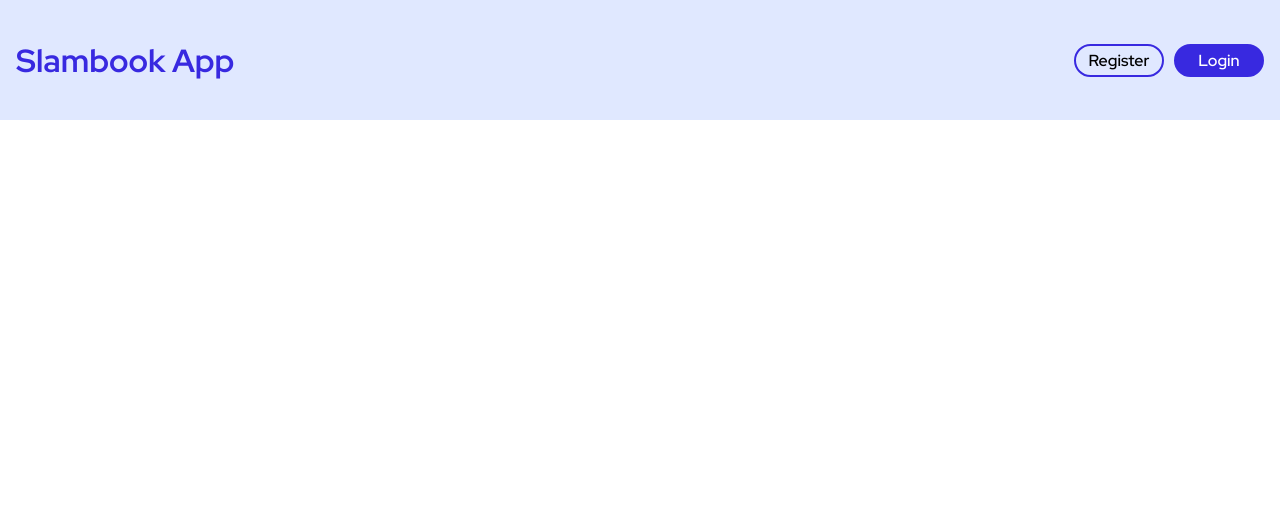
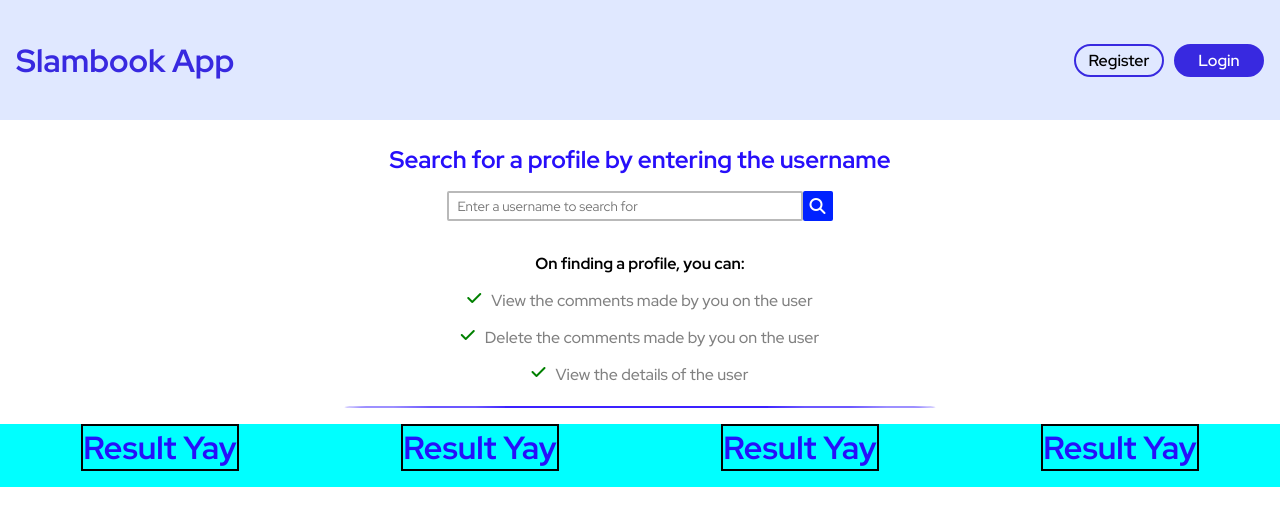
Before and after one commit to mritul/task-3-slambook, a React (Create React App) app in the folder frontend/: page /search in a window 1280 px wide. Shown: the top 526 px of the page. Built offline with nearby package versions, Linux system fonts and the light colour scheme.

Commit message:
Search page made

```diff
--- a/frontend/src/App.css
+++ b/frontend/src/App.css
@@ -22,6 +22,30 @@
   color: rgb(0, 94, 161);
 }
 
+.underline {
+  width: 70%;
+  background-color: rgb(211, 211, 211);
+  height: 2px;
+  border-radius: 50%;
+  margin: auto;
+  color: transparent;
+  display: block;
+  margin-top: 0.3rem;
+  margin-bottom: 1rem;
+}
+
+.underline-lg {
+  width: 100%;
+  background-color: rgb(60, 34, 255);
+  height: 2px;
+  border-radius: 50%;
+  margin: auto;
+  color: transparent;
+  display: block;
+  margin-top: 0.3rem;
+  margin-bottom: 1rem;
+}
+
 /* Navbar */
 .Navbar {
   height: 15vh;
@@ -37,6 +61,7 @@
   font-size: 2rem;
   color: hsl(245, 75%, 52%);
   font-weight: 700;
+  cursor: pointer;
 }
 
 .btn-panel {
@@ -97,18 +122,6 @@ main {
   width: 50%;
   min-width: 310px;
   max-width: 500px;
-}
-
-.underline {
-  width: 70%;
-  background-color: rgb(211, 211, 211);
-  height: 2px;
-  border-radius: 50%;
-  margin: auto;
-  color: transparent;
-  display: block;
-  margin-top: 0.3rem;
-  margin-bottom: 1rem;
 }
 
 #login-form {
@@ -281,11 +294,24 @@ main {
   margin-bottom: 1rem;
 }
 
+.underline-dashboard-mobile {
+  display: none;
+}
+
+/* Comments section of dashboard */
+.comments-section-instruction {
+  color: grey;
+  font-weight: 500;
+}
+
+/* Search */
 .search-field-card {
   display: flex;
   flex-direction: column;
   align-items: center;
+  align-self: start;
   width: 50%;
+  min-width: 310px;
   padding: 1.5rem;
 }
 
@@ -301,7 +327,7 @@ main {
 .search-user-btn {
   width: 30px;
   height: 30px;
-  background-color: hsl(245, 75%, 52%);
+  background-color: hsl(232, 100%, 50%);
   border-radius: 2px;
   color: white;
   transition: 1s ease;
@@ -334,15 +360,14 @@ main {
 }
 
 .search-field-card .title-msg {
-  align-self: flex-start;
+  align-self: center;
   font-size: 1rem;
 }
 
 .features {
   display: flex;
   flex-direction: column;
-  align-items: flex-start;
-  margin-left: 2rem;
+  align-items: center;
 }
 
 .features p {
@@ -357,14 +382,18 @@ main {
   color: green;
 }
 
-.underline-dashboard-mobile {
-  display: none;
+/* Results section of Search page */
+.Results {
+  width: 100vw;
+  display: flex;
+  justify-content: space-around;
+  flex-wrap: wrap;
+  background-color: aqua;
 }
 
-/* Comments section of dashboard */
-.comments-section-instruction {
-  color: grey;
-  font-weight: 500;
+.Result {
+  border: 2px solid black;
+  margin-bottom: 1rem;
 }
 
 /* @media queries */
@@ -395,21 +424,12 @@ main {
     flex-direction: column;
   }
 
-  .search-field-card,
-  .profile-card {
-    width: 100%;
-  }
-
   .underline-dashboard-mobile {
     display: block;
   }
 
   .profile-card {
     margin-bottom: 2rem;
-  }
-
-  .features p {
-    text-align: start;
   }
 }
 
@@ -426,18 +446,6 @@ main {
   .Register > h1 {
     font-size: 0.5rem;
   }
-
-  .search-field-card .title-msg {
-    align-self: center;
-  }
-
-  .features {
-    margin-left: 0;
-  }
-
-  .features p {
-    text-align: center;
-  }
 }
 
 /* Animations */
--- a/frontend/src/App.jsx
+++ b/frontend/src/App.jsx
@@ -4,6 +4,7 @@ import Navbar from "./components/Navbar.jsx";
 import Login from "./components/Login.jsx";
 import Register from "./components/Register.jsx";
 import Dashboard from "./components/Dashboard.jsx";
+import Search from "./components/Search.jsx";
 import { BrowserRouter as Router, Routes, Route } from "react-router-dom";
 
 function App() {
@@ -80,6 +81,16 @@ function App() {
                 />
               }
             />
+            <Route
+              exact
+              path="/search"
+              element={
+                <Search
+                  userNotFound={userNotFound}
+                  setUserNotFound={setUserNotFound}
+                />
+              }
+            />
           </Routes>
         </main>
       </Router>
--- a/frontend/src/components/Dashboard.jsx
+++ b/frontend/src/components/Dashboard.jsx
@@ -1,6 +1,5 @@
 import React from "react";
-import HelperMessage from "./HelperMessage";
-const Dashboard = ({ userNotFound, setUserNotFound }) => {
+const Dashboard = () => {
   return (
     <div className="Dashboard">
       <h1 className="dashboard-title">Dashboard</h1>
@@ -19,34 +18,6 @@ const Dashboard = ({ userNotFound, setUserNotFound }) => {
           </div>
         </div>
         <div className="underline underline-dashboard-mobile">-</div>
-        <div className="search-field-card">
-          <h1 className="main-title">
-            Search for a profile by entering the username
-          </h1>
-          <form id="user-search-form">
-            <input type="text" placeholder="Enter a username to search for" />
-            <button className="btn search-user-btn">
-              <i className="fa-solid fa-magnifying-glass"></i>
-            </button>
-          </form>
-          {userNotFound && (
-            <HelperMessage messageContent="Could not find the user" />
-          )}
-          <h1 className="title-msg">On finding a profile, you can:</h1>
-          <div className="features">
-            <p>
-              <i className="fa-solid fa-check"></i>View the comments made by you
-              on the user
-            </p>
-            <p>
-              <i className="fa-solid fa-check"></i>Delete the comments made by
-              you on the user
-            </p>
-            <p>
-              <i className="fa-solid fa-check"></i>View the details of the user
-            </p>
-          </div>
-        </div>
       </div>
       <div className="comments-container">
         <h1 className="comments-section-title">Comments</h1>
--- a/frontend/src/components/Navbar.jsx
+++ b/frontend/src/components/Navbar.jsx
@@ -1,9 +1,16 @@
 import React from "react";
-import { Link } from "react-router-dom";
+import { Link, useNavigate } from "react-router-dom";
 const Navbar = ({ isLoggedIn }) => {
+  const navigate = useNavigate();
   return (
     <nav className="Navbar">
-      <h1>Slambook App</h1>
+      <h1
+        onClick={() => {
+          navigate("/search");
+        }}
+      >
+        Slambook App
+      </h1>
       <div className="btn-panel">
         {isLoggedIn ? (
           <Link to="/logout">
--- /dev/null
+++ b/frontend/src/components/Result.jsx
@@ -0,0 +1,8 @@
+const Result = () => {
+  return (
+    <div className="Result">
+      <h1>Result Yay</h1>
+    </div>
+  );
+};
+export default Result;
--- /dev/null
+++ b/frontend/src/components/Results.jsx
@@ -0,0 +1,13 @@
+import Result from "./Result";
+const Results = () => {
+  return (
+    <div className="Results">
+      <Result />
+      <Result />
+      <Result />
+      <Result />
+    </div>
+  );
+};
+
+export default Results;
--- /dev/null
+++ b/frontend/src/components/Search.jsx
@@ -0,0 +1,38 @@
+import HelperMessage from "./HelperMessage";
+import Results from "./Results";
+const Search = ({ userNotFound, setUserNotFound }) => {
+  return (
+    <div className="search-field-card">
+      <h1 className="main-title">
+        Search for a profile by entering the username
+      </h1>
+      <form id="user-search-form">
+        <input type="text" placeholder="Enter a username to search for" />
+        <button className="btn search-user-btn">
+          <i className="fa-solid fa-magnifying-glass"></i>
+        </button>
+      </form>
+      {userNotFound && (
+        <HelperMessage messageContent="Could not find the user" />
+      )}
+      <h1 className="title-msg">On finding a profile, you can:</h1>
+      <div className="features">
+        <p>
+          <i className="fa-solid fa-check"></i>View the comments made by you on
+          the user
+        </p>
+        <p>
+          <i className="fa-solid fa-check"></i>Delete the comments made by you
+          on the user
+        </p>
+        <p>
+          <i className="fa-solid fa-check"></i>View the details of the user
+        </p>
+      </div>
+      <div className="underline-lg">-</div>
+      <Results />
+    </div>
+  );
+};
+
+export default Search;
```
